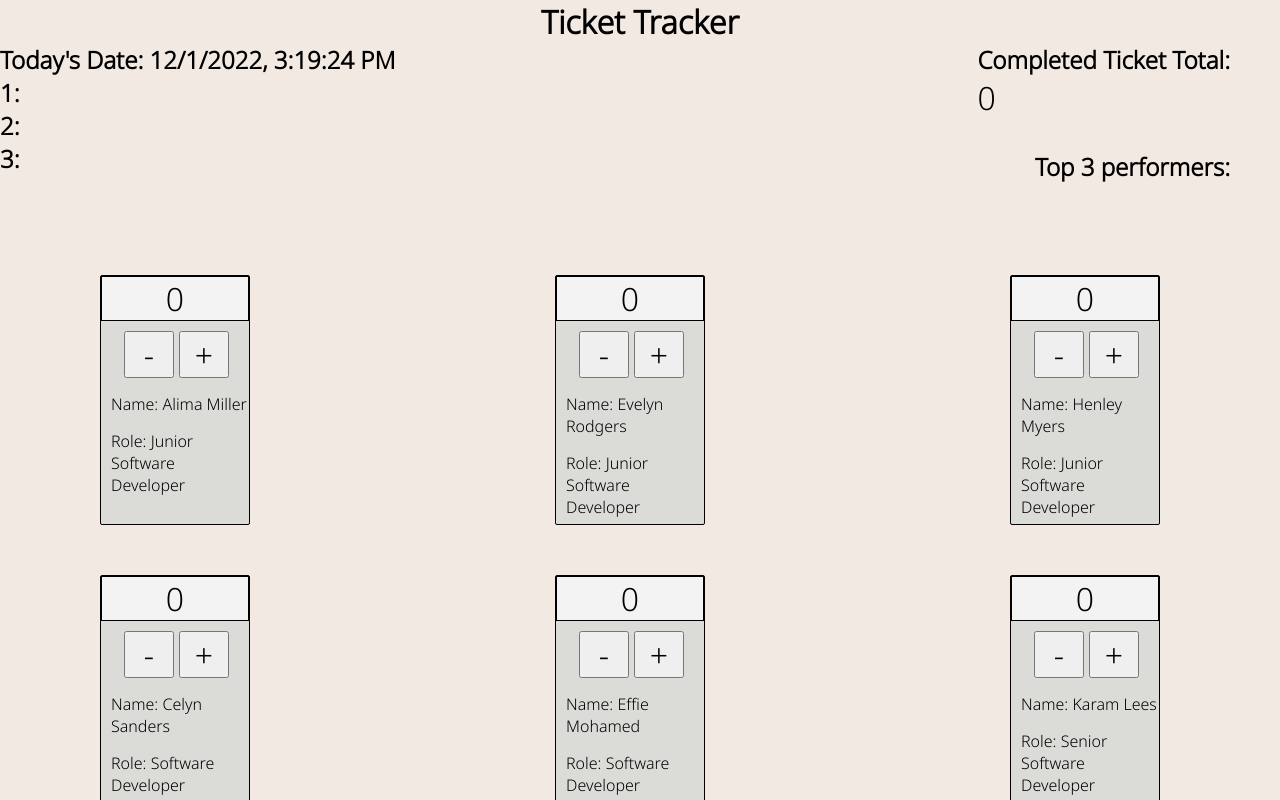
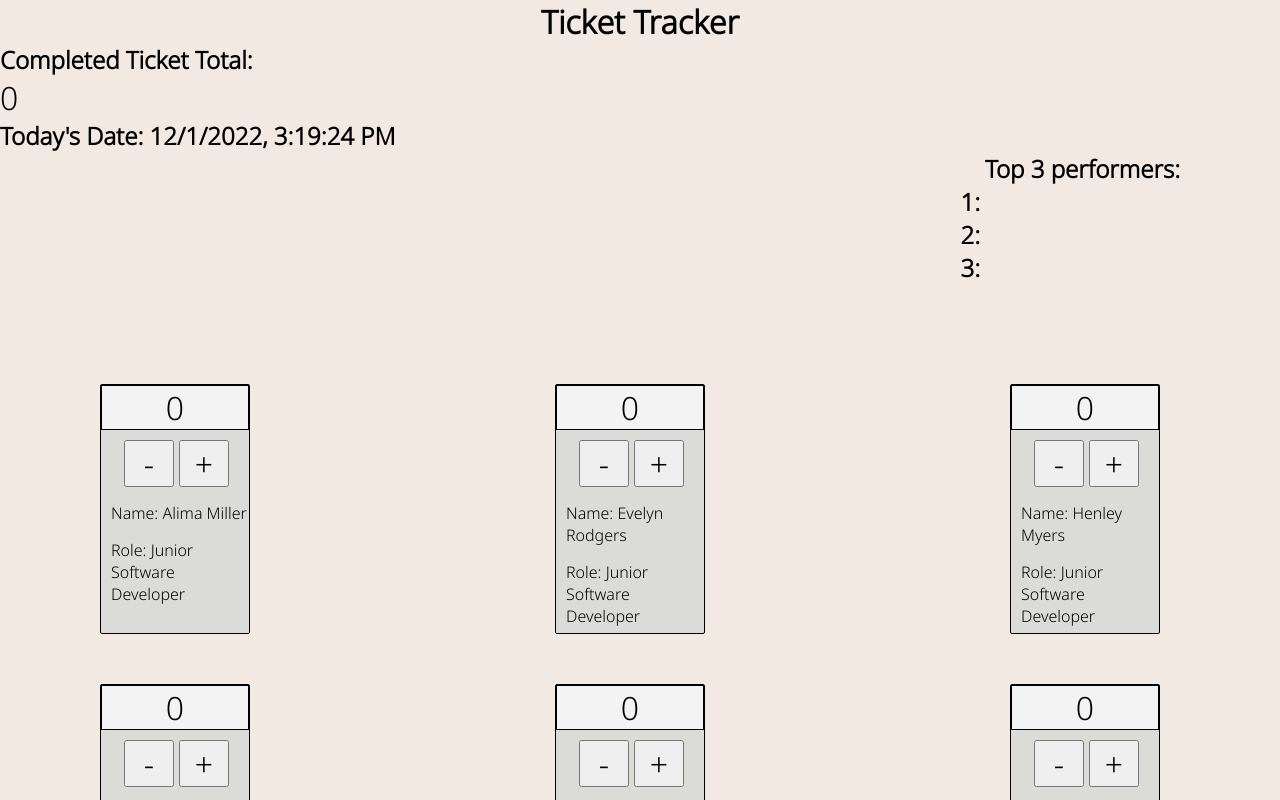
Before and after one commit to chrisbigland/ticket-tracker, a React (Create React App) app: page / in a window 1280 px wide. Shown: the top 800 px of the page. Built offline with nearby package versions, Linux system fonts and the light colour scheme.

Commit message:
top 3 now displaying correct names unless score is tied

```diff
--- a/src/App.jsx
+++ b/src/App.jsx
@@ -8,11 +8,8 @@ import team from "./data/data";
 
 const App = () => {
   const [totalTicketNo, setTotalTicketNo] = useState(0);
-  const [numberOne, setNumberOne] = useState("");
-  const [numberTwo, setNumberTwo] = useState("");
-  const [numberThree, setNumberThree] = useState("");
   // first place to be name of someone calculated checking an array
-  const [allScores, setAllScores] = useState([]);
+  const [allScores, setAllScores] = useState([0, 0, 0, 0, 0, 0, 0, 0, 0, 0]);
 
   const getEmployee = (employee, index) => (
     <Employee
@@ -20,29 +17,86 @@ const App = () => {
       key={employee.id}
       totalTicketNo={totalTicketNo}
       setTotalTicketNo={setTotalTicketNo}
-      numberOne={numberOne}
-      setNumberOne={setNumberOne}
       allScores={allScores}
       setAllScores={setAllScores}
       index={index}
+      team={team}
+      getFirstPlace={getFirstPlace}
     />
   );
 
   const allScoresCopy = [...allScores];
-  // console.log(allScoresCopy)
-  //{console.log(Math.max(allScoresCopy))};
 
   let max = allScoresCopy[0];
-
+  // work out second highest by removing max from copy of array and then find max again?
   for (let i = 0; i < allScoresCopy.length; i++) {
     if (allScoresCopy[i] > max) {
       max = allScoresCopy[i];
     }
   }
 
-  const positionOne = allScoresCopy.length > 0 ? allScoresCopy.indexOf(max) : "";
+  let secondLargest = allScoresCopy[0];
+  for (let i = 0; i < allScoresCopy.length; i++) {
+    if (allScoresCopy[i] != max && allScoresCopy[i] > secondLargest) {
+      secondLargest = allScoresCopy[i];
+    }
+  }
+
+  let thirdLargest = allScoresCopy[0];
+  for (let i = 0; i < allScoresCopy.length; i++) {
+    if (
+      allScoresCopy[i] != max &&
+      allScoresCopy[i] != secondLargest &&
+      allScoresCopy[i] > thirdLargest
+    ) {
+      thirdLargest = allScoresCopy[i];
+    }
+  }
+
+
+  console.log("allScoresCopy array is", allScoresCopy);
+
+  // check whether allscores is set to something weird. If not, see if we can do a ternary or a ? somewhere to make sure it doesn't report as null
+
+  const positionOne =
+    allScoresCopy.length > 0 ? allScoresCopy.indexOf(max) : ""; // this is giving me the position in the array for the top scorer
+
+  const positionTwo =
+    allScoresCopy.length > 0 ? allScoresCopy.indexOf(secondLargest) : "";
+
+  const positionThree =
+    allScoresCopy.length > 0 ? allScoresCopy.indexOf(thirdLargest) : "";
+
+  console.log("position one person is", team[positionOne]);
+  let topPersonIs = "";
+  let secondPersonIs = "";
+  let thirdPersonIs = "";
+
+  const getFirstPlace = (employee) => {
+    console.log("function activated");
+
+    if (employee.id === positionOne + 1) {
+      console.log(`${employee.name} is in first place`);
+      topPersonIs = employee.name;
+      console.log(topPersonIs);
+      return topPersonIs;
+    } else if (employee.id === positionTwo + 1) {
+      console.log(`${employee.name} is in second place`);
+    } else if (employee.id === positionThree + 1) {
+      console.log(`${employee.name} is in third place`);
+    } else {
+      console.log(`${employee.name} is not in the top three`);
+    }
+  };
+
+  const [positionOneName, setPositionOneName] = useState(topPersonIs);
 
   console.log(positionOne);
+
+  const positionOneTernary = max > 0 ? team[positionOne]?.name : "";
+  const positionTwoTernary = secondLargest > 0 ? team[positionTwo]?.name : "";
+  const positionThreeTernary = thirdLargest > 0 ? team[positionThree]?.name : "";
+
   //console.log(max.indexOf())
 
   // const sortedNumbers = allScoresCopy.sort((a, b) => {
@@ -62,15 +116,18 @@ const App = () => {
           Today's Date: {`${new Date().toLocaleString()}`}
         </h2>
       </div>
-      <div>
-        <h2 className={styles.topThree}>Top 3 performers:</h2>
+      <div className={styles.topThree}>
+        <h2 className={styles.topThreeTitle}>Top 3 performers:</h2>
 
-        <h2>1: {positionOne}</h2>
-        <h2>2: {numberTwo}</h2>
-        <h2>3: {numberThree}</h2>
+        <h2 className={styles.pos1}>
+          1: {positionOneTernary} {/* ? here shows that if it's not defined then ignore it*/}
+        </h2>
+        <h2 className={styles.pos2}>2: {positionTwoTernary}</h2>
+        <h2 className={styles.pos3}>3: {positionThreeTernary}</h2>
       </div>
       <section className={styles.content}>
         {team.map((person, index) => getEmployee(person, index))}
+        {team.map((employee) => getFirstPlace(employee))}
         {/* <TopPerformers /> */}
       </section>
     </React.Fragment>
@@ -86,3 +143,14 @@ export default App;
 
 // ideas - access employee.count, store that as a state for each employee and put those into an array to work out top numbers
 // store the employee name and their count as object items in an array.
+
+// to do: fix bug where top person is '0' if everything is '0' before them
+// work out how to change the number to a name - using data?
+// work out how to add second and third places
+// work out how to shorten date to just date
+// ask about drop-down menu - worth doing?
+// filter out undefineds (this should fix issue of ranking order being wrong)
+// THEN get to the root cause of why the undefineds were appearing at beginning of array.
+// clear out console logs
+// sort out ranking issue where if the second place has same score as first then first person in array is assigned second place
+// improve variable names/amend similar ones
--- a/src/App.module.scss
+++ b/src/App.module.scss
@@ -15,11 +15,25 @@
     justify-content: space-between;
 }
 
-.ticketTotal, .topThree {
-    position: absolute;
-    right: 50px;
+//.ticketTotal, .topThree {
+//    position: absolute;
+ //   right: 50px;
+//}/
+
+.topThree {
+  display: flex;
+  flex-direction: column;
+
 }
 
-.topThree {
-    top: 150px;
+.topThreeTitle, .pos1, .pos2, .pos3 {
+    margin-left: auto;
 }
+
+.pos1, .pos2, .pos3 {
+    padding-right: 300px;
+}
+
+.topThreeTitle {
+    margin-right: 100px;
+}
--- a/src/components/Employee/Employee.jsx
+++ b/src/components/Employee/Employee.jsx
@@ -6,12 +6,12 @@ const Employee = ({
   totalTicketNo,
   setTotalTicketNo,
   employee,
-  numberOne,
-  setNumberOne,
   index,
   allScores,
   setAllScores,
+  getFirstPlace,
 }) => {
+  console.log("setTotalTicketNo is", setTotalTicketNo);
   // const {name, role} = props.employee;
   const [count, setCount] = useState(0);
   const subtraction = count > 0 ? count - 1 : 0;
@@ -21,13 +21,19 @@ const Employee = ({
   // `${props.setTotalTicketNo(${props.totalTicketNo} + count)}`
   const handlePlusClick = () => {
     setCount(count + 1);
-    setTotalTicketNo(totalTicketNo + 1)
-    ((allScores[index] = count + 1));
-// above sets the number of the array item to be the same as the number of the count (as it also does count + 1)
-// it does this by targetting the same index as is being looped through on the map.
+    setTotalTicketNo((prev) => prev + 1); // previously this was totalTicketNo + 1. This just adds to the previous state
+    allScores[index] = count + 1; //DO SOMETHING HERE?
+    // above sets the number of the array item to be the same as the number of the count (as it also does count + 1)
+    // it does this by targetting the same index as is being looped through on the map.
     setAllScores([...allScores]);
     console.log(allScores);
+    // getFirstPlace();
   };
+
+  // when we click we:
+  // set the count state
+  // set the total ticket number state (this is shown on the browser)
+  //set each array item in all scores
 
   //const handlePlusClick = () => {
   //   setCount(count + 1)
```
